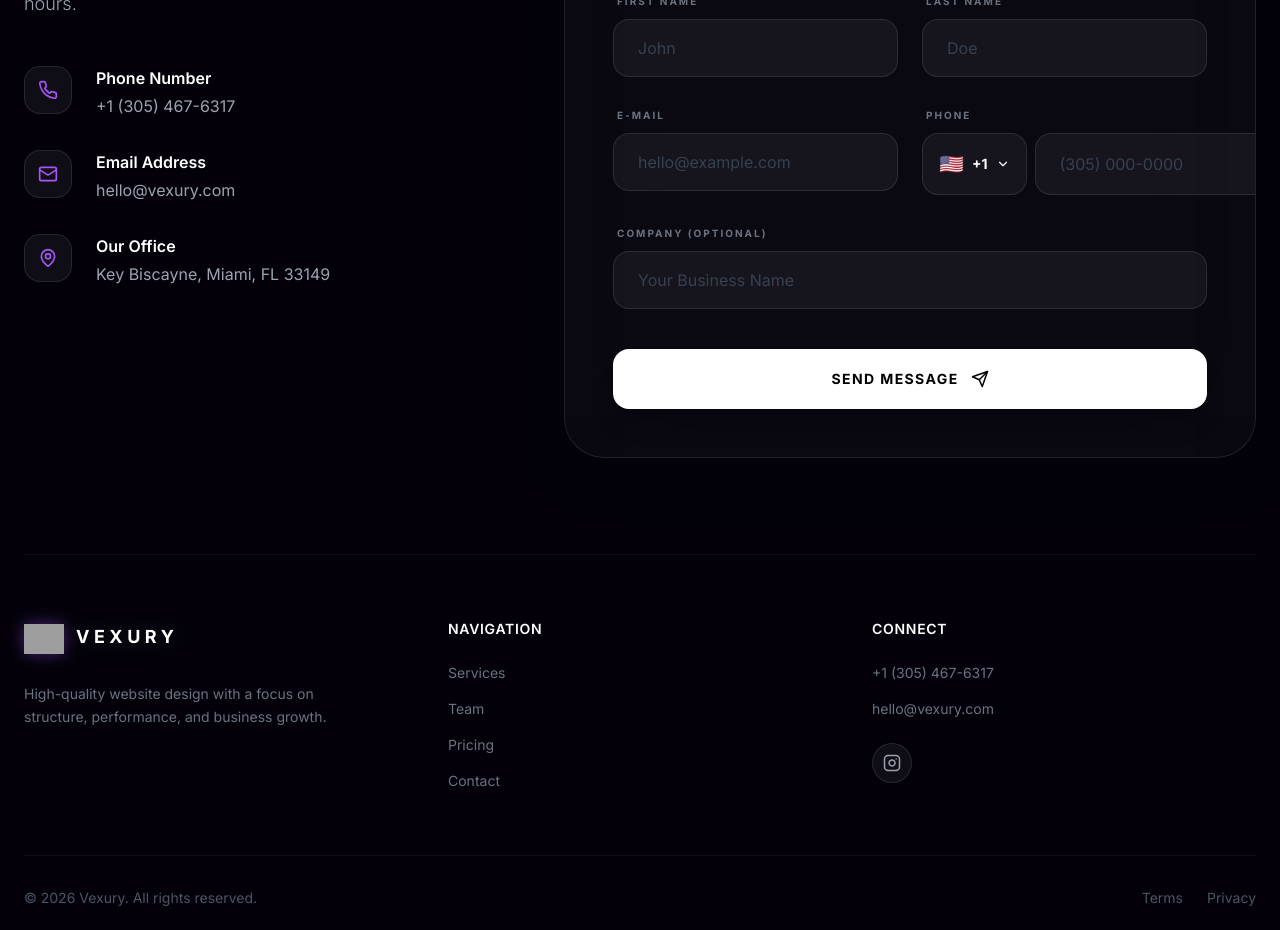
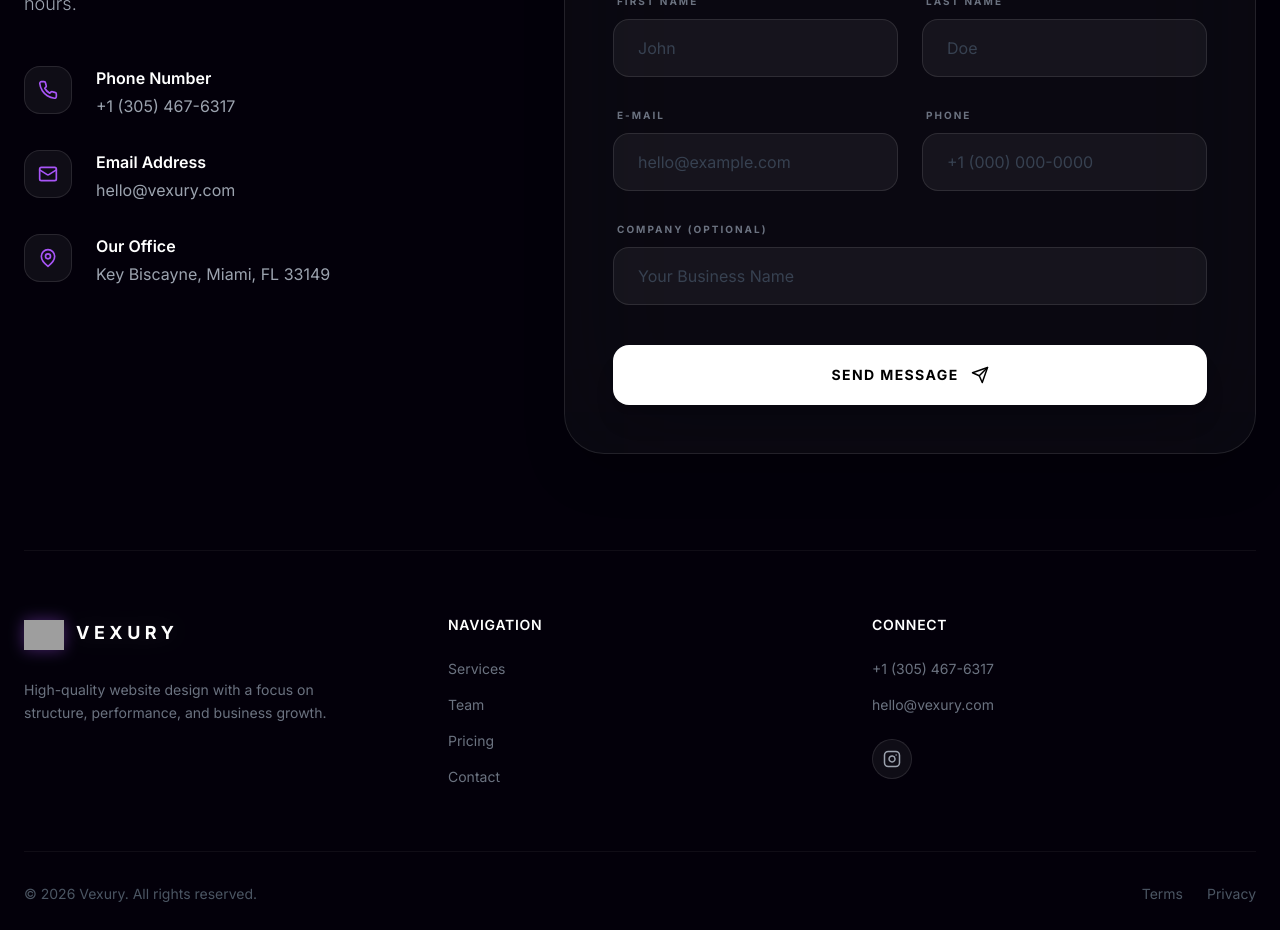
Before and after one commit to suporteescalaads-create/vexury-site, a React (Vite) app: page / in a window 1280 px wide. Shown: the part 8100-9030 px from the top of the page. Built offline with nearby package versions, Linux system fonts and the light colour scheme; grey boxes are pictures that could not be loaded.

Commit message:
feat(contact): Remove unused country selection logic
Removes the country selection dropdown, search functionality, and related state from the contact form. These features were not implemented and are not required for the current contact functionality.

```diff
--- a/components/Contact.tsx
+++ b/components/Contact.tsx
@@ -1,25 +1,8 @@
 
 import React, { useState, useRef, useEffect } from 'react';
-import { Instagram, Phone, Mail, MapPin, Send, CheckCircle2, Loader2, AlertCircle, ChevronDown, Search } from 'lucide-react';
+import { Phone, Mail, MapPin, Send, CheckCircle2, Loader2, AlertCircle, Instagram } from 'lucide-react';
 import { motion, AnimatePresence } from 'framer-motion';
 import { Logo } from './Logo.tsx';
-
-const countries = [
-  { name: 'United States', code: '+1', flag: '🇺🇸', iso: 'US' },
-  { name: 'Brazil', code: '+55', flag: '🇧🇷', iso: 'BR' },
-  { name: 'United Kingdom', code: '+44', flag: '🇬🇧', iso: 'GB' },
-  { name: 'Portugal', code: '+351', flag: '🇵🇹', iso: 'PT' },
-  { name: 'Spain', code: '+34', flag: '🇪🇸', iso: 'ES' },
-  { name: 'France', code: '+33', flag: '🇫🇷', iso: 'FR' },
-  { name: 'Germany', code: '+49', flag: '🇩🇪', iso: 'DE' },
-  { name: 'Italy', code: '+39', flag: '🇮🇹', iso: 'IT' },
-  { name: 'Mexico', code: '+52', flag: '🇲🇽', iso: 'MX' },
-  { name: 'Canada', code: '+1', flag: '🇨🇦', iso: 'CA' },
-  { name: 'Argentina', code: '+54', flag: '🇦🇷', iso: 'AR' },
-  { name: 'Chile', code: '+56', flag: '🇨L', iso: 'CL' },
-  { name: 'Colombia', code: '+57', flag: '🇨🇴', iso: 'CO' },
-  { name: 'Uruguay', code: '+598', flag: '🇺🇾', iso: 'UY' },
-];
 
 export const Contact: React.FC = () => {
   const [formStatus, setFormStatus] = useState<'idle' | 'submitting' | 'success' | 'error'>('idle');
@@ -30,23 +13,9 @@ export const Contact: React.FC = () => {
     phone: '',
     company: ''
   });
-  const [selectedCountry, setSelectedCountry] = useState(countries[0]);
-  const [isCountryDropdownOpen, setIsCountryDropdownOpen] = useState(false);
-  const [searchQuery, setSearchQuery] = useState('');
   const [errors, setErrors] = useState<Record<string, string>>({});
 
-  const dropdownRef = useRef<HTMLDivElement>(null);
   const MDiv = motion.div as any;
-
-  useEffect(() => {
-    const handleClickOutside = (event: MouseEvent) => {
-      if (dropdownRef.current && !dropdownRef.current.contains(event.target as Node)) {
-        setIsCountryDropdownOpen(false);
-      }
-    };
-    document.addEventListener('mousedown', handleClickOutside);
-    return () => document.removeEventListener('mousedown', handleClickOutside);
-  }, []);
 
   const validateField = (name: string, value: string) => {
     let error = '';
@@ -54,27 +23,17 @@ export const Contact: React.FC = () => {
     switch (name) {
       case 'firstName':
         if (!value.trim()) error = 'Please enter a valid first name.';
-        else if (value.length < 2 || value.length > 50) error = 'Please enter a valid first name.';
-        else if (!/^[A-Za-z\s\-']+$/.test(value)) error = 'Please enter a valid first name.';
         break;
       case 'lastName':
         if (!value.trim()) error = 'Please enter a valid last name.';
-        else if (value.length < 2 || value.length > 50) error = 'Please enter a valid last name.';
-        else if (!/^[A-Za-z\s\-']+$/.test(value)) error = 'Please enter a valid last name.';
         break;
       case 'email':
         const emailRegex = /^[^\s@]+@[^\s@]+\.[^\s@]+$/;
-        const blacklistedEmails = ['test@test.com', 'example@example.com', 'admin@admin.com'];
-        if (!value.trim()) error = 'Please enter a valid email address.';
-        else if (value.length > 254) error = 'Please enter a valid email address.';
-        else if (!emailRegex.test(value)) error = 'Please enter a valid email address.';
-        else if (value.includes(' ')) error = 'Please enter a valid email address.';
-        else if (blacklistedEmails.includes(value.toLowerCase())) error = 'Please enter a valid email address.';
+        if (!value.trim() || !emailRegex.test(value)) error = 'Please enter a valid email address.';
         break;
       case 'phone':
-        const digits = value.replace(/\D/g, '');
         if (!value.trim()) error = 'Please enter your phone number.';
-        else if (digits.length < 7 || digits.length > 15) error = 'Please enter a valid phone number.';
+        else if (value.length < 7) error = 'Please enter a valid phone number.';
         break;
       case 'company':
         if (value.length > 100) error = 'Company name is too long.';
@@ -125,7 +84,7 @@ export const Contact: React.FC = () => {
           firstName: formData.firstName,
           lastName: formData.lastName,
           email: formData.email,
-          phone: `${selectedCountry.code} ${formData.phone}`,
+          phone: formData.phone,
           company: formData.company,
           source: "Website"
         })
@@ -152,11 +111,6 @@ export const Contact: React.FC = () => {
       }
     }
   };
-
-  const filteredCountries = countries.filter(c =>
-    c.name.toLowerCase().includes(searchQuery.toLowerCase()) ||
-    c.code.includes(searchQuery)
-  );
 
   return (
     <footer id="contact" className="bg-[#03000a] pt-24 pb-12 relative overflow-hidden">
@@ -301,70 +255,14 @@ export const Contact: React.FC = () => {
                         </div>
                         <div className="space-y-2 relative">
                           <label className="text-[10px] uppercase tracking-[0.2em] font-bold text-gray-500 ml-1">Phone</label>
-                          <div className="flex gap-2">
-                            <div className="relative" ref={dropdownRef}>
-                              <button
-                                type="button"
-                                onClick={() => setIsCountryDropdownOpen(!isCountryDropdownOpen)}
-                                className="flex items-center gap-2 h-full bg-white/[0.05] border border-white/10 rounded-2xl px-4 py-4 text-white hover:bg-white/[0.1] transition-all whitespace-nowrap"
-                              >
-                                <span className="text-xl">{selectedCountry.flag}</span>
-                                <span className="text-sm font-bold">{selectedCountry.code}</span>
-                                <ChevronDown size={14} className={`transition-transform duration-300 ${isCountryDropdownOpen ? 'rotate-180' : ''}`} />
-                              </button>
-
-                              <AnimatePresence>
-                                {isCountryDropdownOpen && (
-                                  <MDiv
-                                    initial={{ opacity: 0, y: 10, scale: 0.95 }}
-                                    animate={{ opacity: 1, y: 0, scale: 1 }}
-                                    exit={{ opacity: 0, y: 10, scale: 0.95 }}
-                                    className="absolute left-0 bottom-full mb-2 w-64 max-h-72 overflow-y-auto bg-[#0a0510] border border-white/10 rounded-2xl p-2 z-[60] shadow-2xl backdrop-blur-xl"
-                                  >
-                                    <div className="sticky top-0 bg-[#0a0510] pb-2 px-1">
-                                      <div className="relative">
-                                        <Search size={14} className="absolute left-3 top-1/2 -translate-y-1/2 text-gray-500" />
-                                        <input
-                                          autoFocus
-                                          placeholder="Search country..."
-                                          className="w-full bg-white/5 border border-white/10 rounded-xl pl-9 pr-4 py-2 text-xs text-white focus:outline-none focus:border-accent/50"
-                                          value={searchQuery}
-                                          onChange={(e) => setSearchQuery(e.target.value)}
-                                          onClick={(e) => e.stopPropagation()}
-                                        />
-                                      </div>
-                                    </div>
-                                    <div className="space-y-1">
-                                      {filteredCountries.map((c) => (
-                                        <button
-                                          key={c.iso}
-                                          type="button"
-                                          onClick={() => {
-                                            setSelectedCountry(c);
-                                            setIsCountryDropdownOpen(false);
-                                            setSearchQuery('');
-                                          }}
-                                          className="w-full flex items-center gap-3 px-3 py-2.5 rounded-xl hover:bg-white/5 transition-colors text-left"
-                                        >
-                                          <span className="text-xl">{c.flag}</span>
-                                          <span className="text-xs text-white font-medium flex-grow">{c.name}</span>
-                                          <span className="text-[10px] text-accent font-bold">{c.code}</span>
-                                        </button>
-                                      ))}
-                                    </div>
-                                  </MDiv>
-                                )}
-                              </AnimatePresence>
-                            </div>
-
-                            <input
-                              name="phone"
-                              placeholder="(305) 000-0000"
-                              value={formData.phone}
-                              onChange={handleChange}
-                              className={`flex-grow bg-white/[0.05] border ${errors.phone ? 'border-red-500/50' : 'border-white/10'} rounded-2xl px-6 py-4 text-white placeholder:text-gray-700 focus:outline-none focus:border-accent/50 focus:bg-white/[0.08] transition-all`}
-                            />
-                          </div>
+                          <input
+                            name="phone"
+                            type="tel"
+                            placeholder="+1 (000) 000-0000"
+                            value={formData.phone}
+                            onChange={handleChange}
+                            className={`w-full bg-white/[0.05] border ${errors.phone ? 'border-red-500/50' : 'border-white/10'} rounded-2xl px-6 py-4 text-white placeholder:text-gray-700 focus:outline-none focus:border-accent/50 focus:bg-white/[0.08] transition-all`}
+                          />
                           {errors.phone && <p className="text-red-500 text-[10px] font-bold mt-1 ml-1">{errors.phone}</p>}
                         </div>
                       </div>
```
